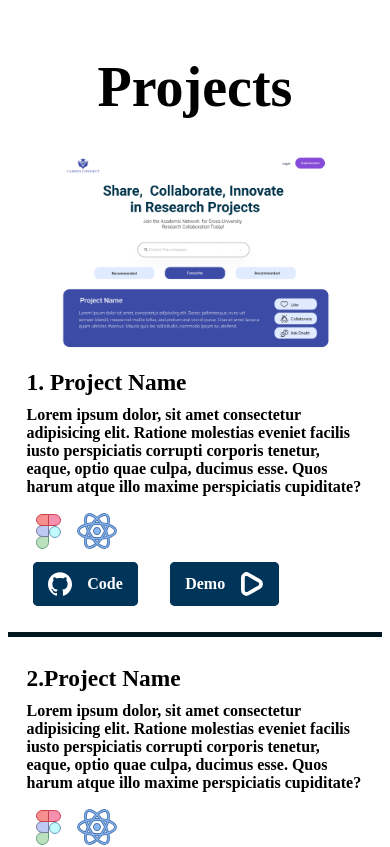
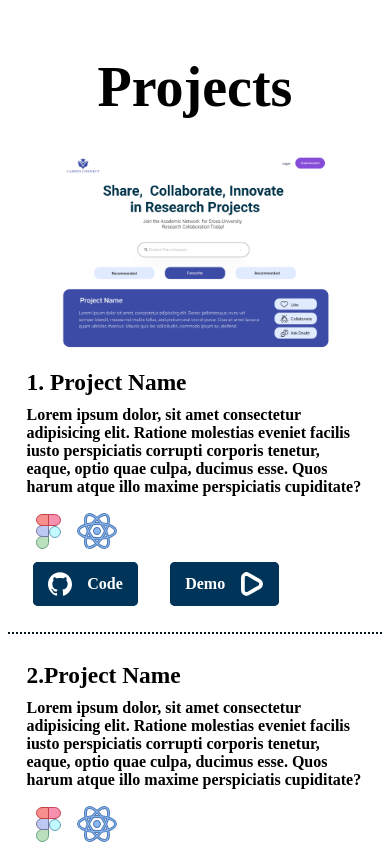
Before and after one commit to Rajgautamr/New_Portfolio, a React (Create React App) app: page / in a window 390 px wide. Shown: the part 1252-2099 px from the top of the page. Built offline with nearby package versions, Linux system fonts and the light colour scheme; a web font is replaced by a local one.

Commit message:
margin fixes2

```diff
--- a/src/components/projects/project.css
+++ b/src/components/projects/project.css
@@ -103,6 +103,6 @@ h4{
   }
   .project1{
     margin-bottom: 10px;
-    border-bottom: 5px solid var(--secondary-color);
+    border-bottom: 2px dotted var(--secondary-color);
   }
 }
```
